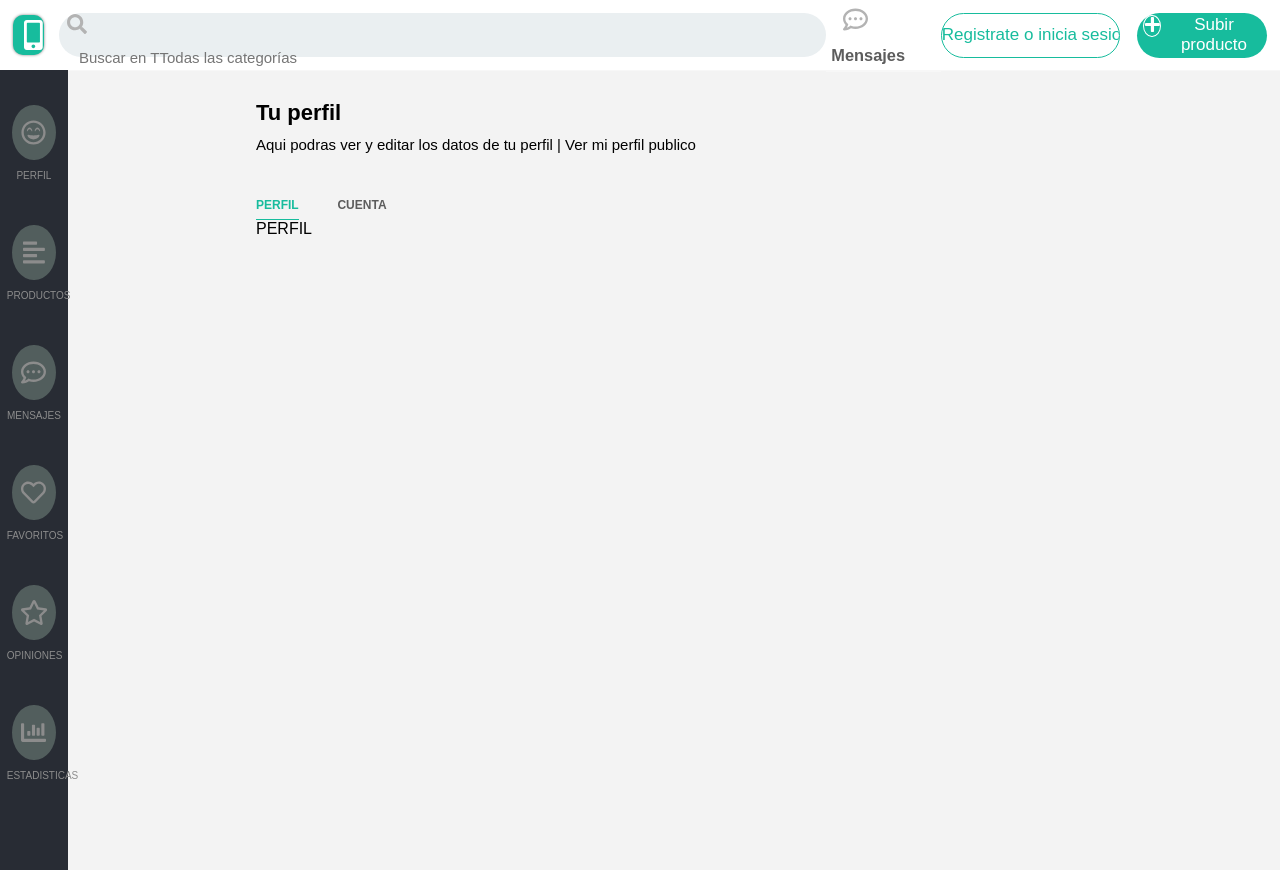
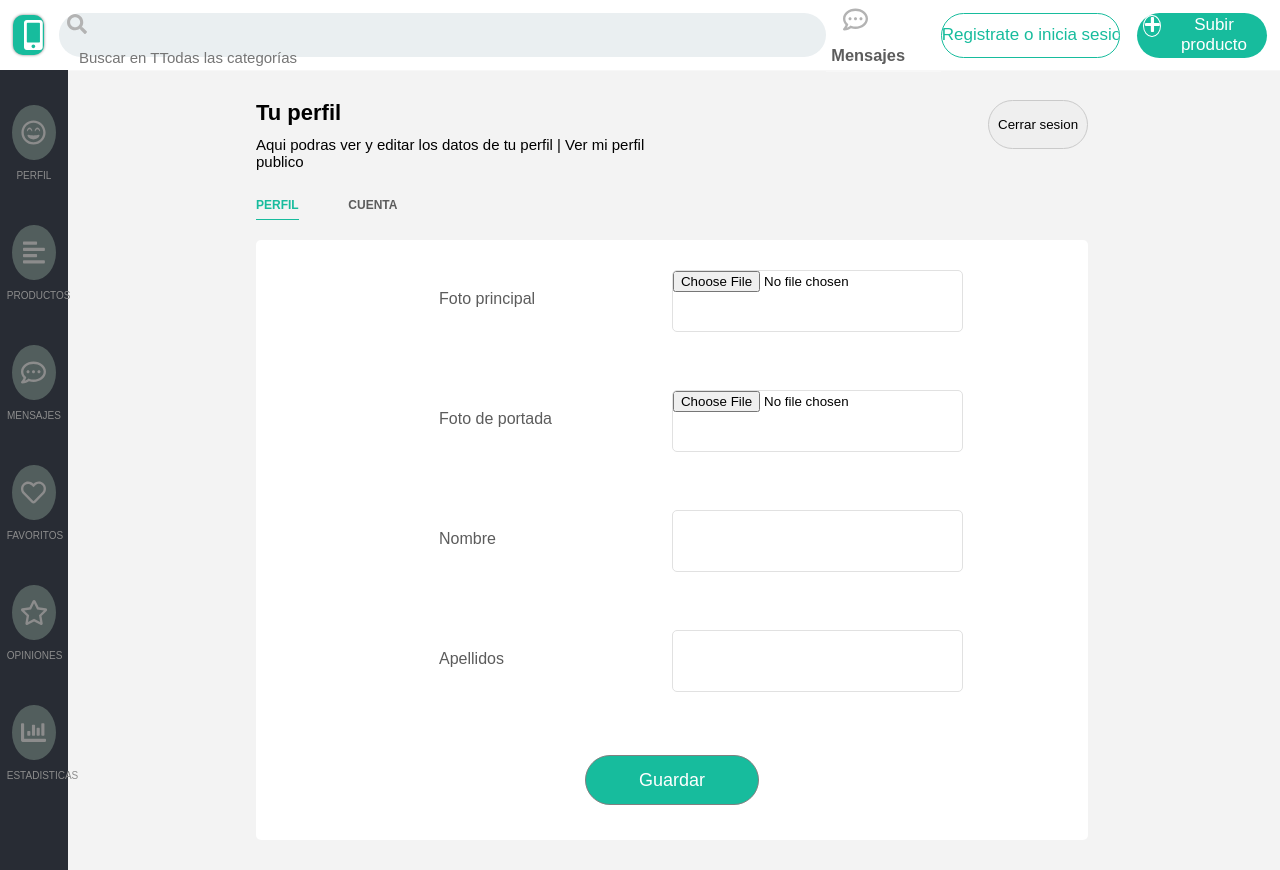
Before and after one commit to crislaez/Front_End_Wallaful, a React (Create React App) app: page /perfil in a window 1280 px wide. Built offline with nearby package versions, Linux system fonts and the light colour scheme.

Commit message:
terminando componente editar perfil usuario

```diff
--- a/src/Components/EditarPerfil/EdiarPerfil.js
+++ b/src/Components/EditarPerfil/EdiarPerfil.js
@@ -1,14 +1,106 @@
 import React, {useState, useEffect} from 'react';
 //css
 import './EditarPerfil.css';
+//services
+import {updateUser} from '../../Services/Services';
+//ruta
+import {withRouter} from 'react-router-dom';
+//alertas
+import swal from'sweetalert';
 
 const EditarPerfil = (props) => {
 
+    const [fotoPerfil, setFotoPerfil] = useState('');
+    const [fotoPortada, setFotoPortada] = useState('');
+    const [nombre, setNombre] = useState('');
+    const [apellido, setApellido] = useState('');
+
+    const handleSubmit = (event) => {
+        event.preventDefault();
+
+        if(!fotoPerfil){
+            swal('Oops','Seleccione la foto de perfil','error');
+        }
+        else if(!fotoPerfil){
+            swal('Oops','Seleccione la foto del banner','error');
+        }
+        else if(!nombre){
+            swal('Oops','Seleccione el nombre','error');
+        }
+        else if(!apellido){
+            swal('Oops','Seleccione el apellido','error');
+        }
+        else{
+            console.log(fotoPerfil)
+            console.log(fotoPortada)
+            console.log(nombre)
+            console.log(apellido)
+
+            let datosUsuario = nombre+' '+apellido
+            const data = new FormData();
+            data.append = ('foto_perfil',fotoPerfil);
+            data.append = ('foto_banner',fotoPortada);
+            data.append = ('nombre',datosUsuario);
+
+            updateUser(localStorage.getItem('primariwallafull'), data)
+            .then(response => {
+                console.log(response);
+                if(response.success){
+                    swal('Ook','Modificado correctamente','success');
+                    props.history.push('/productos/mizona');
+                    window.location.reload(true);
+                }else{
+                    swal('Oops','Error al actuializar los datos','error');
+                }
+            })
+            .catch(err => console.log(err));
+        };
+
+    }
+
     return(
-        <div>
-            PERFIL
-        </div>
+        <form onSubmit={handleSubmit} className='formulario-editar-perfil'>
+               <div >
+                    <div>
+                        <p>Foto principal</p>
+                    </div>
+                    <div>
+                        <input type='file' onChange={event => setFotoPerfil(event.target.files[0])}></input>
+                    </div>
+                </div>
+
+                <div>
+                    <div>
+                        <p>Foto de portada</p>
+                    </div>
+                    <div>
+                        <input type='file' onChange={event => setFotoPortada(event.target.files[0])}></input>
+                    </div>
+                </div>
+
+                <div>
+                    <div>
+                        <p>Nombre</p>
+                    </div>
+                    <div>
+                        <input value={nombre} type='text' onChange={event => setNombre(event.target.value)}></input>
+                    </div>
+                </div>
+
+                <div>
+                    <div>
+                        <p>Apellidos</p>
+                    </div>
+                    <div>
+                        <input value={apellido} type='text' onChange={event => setApellido(event.target.value)}></input>
+                    </div>
+                </div>
+
+                <div>
+                    <input className='input-formulario-editar' type='submit' value='Guardar'></input>
+                </div>
+        </form>
     )
 }
 
-export default EditarPerfil
+export default withRouter(EditarPerfil)
--- a/src/Components/EditarPerfil/EditarPerfil.css
+++ b/src/Components/EditarPerfil/EditarPerfil.css
@@ -0,0 +1,57 @@
+.formulario-editar-perfil{
+    width: 100%;
+    height: 600px;
+    margin-top: 20px;
+    background: white;
+    border-radius: 5px;
+    display: flex;
+    flex-direction: column;
+}
+
+.formulario-editar-perfil div{
+    width: 70%;
+    height: 70px;
+    margin: auto;
+    display: flex;
+    flex-direction: row;
+    flex-wrap: wrap;
+}
+
+.formulario-editar-perfil div div{
+    width: 50%;
+}
+
+.formulario-editar-perfil div div p{
+    margin-left: 20%;
+    margin-top: 25px;
+    color: #5C5C5C;
+}
+
+.formulario-editar-perfil div div input{
+    width: 100%;
+    height: 60px;
+    border-radius: 5px;
+    border: 1px solid #E1E1E1;
+    margin-top: 5px;
+}
+
+.formulario-editar-perfil input:focus{
+    outline: none;
+}
+
+.input-formulario-editar{
+    width: 30%;
+    height: 50px;
+    border-radius: 30px;
+    border: 1px solid gray;
+    margin: auto;
+    background: #17BC9D;
+    cursor: pointer;
+    font-size: 18px;
+    color: white;
+    transition: all 300ms;
+}
+
+.input-formulario-editar:hover{
+    background: #21947F;
+}
--- a/src/Pages/Perfil/Perfil.css
+++ b/src/Pages/Perfil/Perfil.css
@@ -5,10 +5,11 @@
 }
 
 .contenedor-perfil{
-    width: 60%;
+    width: 65%;
     min-height: 700px;
     /* background: greenyellow; */
-    margin: auto;
+    /* margin: auto; */
+    margin-left: 20%;
     display: flex;
     flex-direction: column;
 }
@@ -18,6 +19,18 @@
     height: 70px;
     /* background: greenyellow; */
     margin-top: 30px;
+    display: flex;
+    flex-direction: row;
+    flex-wrap: wrap;
+    justify-content: space-between;
+}
+
+.div-izqueirda-editar-perfil{
+    width: 50%;
+}
+
+.div-redecha-editar-perfil{
+    width: 12%;
 }
 
 .div-titulo-perfil h2{
@@ -27,6 +40,24 @@
 .div-titulo-perfil p{
     margin-top: 10px;
     font-size: 15px;
+}
+
+.div-titulo-perfil input{
+    width: 100%;
+    height: 70%;
+    border-radius: 30px;
+    border: 1px solid #CACACA;
+    transition: all 300ms;
+    cursor: pointer;
+}
+
+.div-titulo-perfil input:hover{
+    color: white;
+    background: #E45F5F;
+}
+
+.div-titulo-perfil input:focus{
+    outline: none;
 }
 
 .div-botones-perfil{
--- a/src/Pages/Perfil/Perfil.js
+++ b/src/Pages/Perfil/Perfil.js
@@ -1,6 +1,10 @@
 import React, {useState, useEffect} from 'react';
 //css
 import './Perfil.css';
+//ruta
+import {withRouter} from 'react-router-dom';
+//alertas
+import swal from 'sweetalert';
 //componentes
 import EditarPerfil from '../../Components/EditarPerfil/EdiarPerfil';
 import Cuenta from '../../Components/Cuenta/Cuenta';
@@ -40,12 +44,39 @@ const Perfil = (props) => {
 
     };
 
+    //boton para cerrar sesion
+    const handleClickCerrarSesion = () => {
+        swal({
+                title: "Estas seguro?",
+                text: "Cerraras sesion!",
+                icon: "warning",
+                buttons: true,
+                dangerMode: true,
+        })
+        .then((willDelete) => {
+            if (willDelete) {
+                localStorage.removeItem('primariwallafull');
+                localStorage.removeItem('wallafullroken');
+                props.history.push('/inicio');
+            swal("Poof! Your imaginary file has been deleted!", {icon: "success",});
+            }
+        });
+
+
+    }
+
     return(
         <section className='section-perfil'>
             <div className='contenedor-perfil'>
                 <div className='div-titulo-perfil'>
-                    <h2>Tu perfil</h2>
-                    <p>Aqui podras ver y editar los datos de tu perfil | Ver mi perfil publico</p>
+                    <div className='div-izqueirda-editar-perfil'>
+                        <h2>Tu perfil</h2>
+                        <p>Aqui podras ver y editar los datos de tu perfil | Ver mi perfil publico</p>
+                    </div>
+                    <div className='div-redecha-editar-perfil'>
+                        <input onClick={handleClickCerrarSesion} type='button' value='Cerrar sesion'></input>
+                    </div>
+
                 </div>
 
                 <div className='div-botones-perfil'>
@@ -72,4 +103,4 @@ const Perfil = (props) => {
     )
 }
 
-export default Perfil
+export default withRouter(Perfil)
--- a/src/Services/Services.js
+++ b/src/Services/Services.js
@@ -21,5 +21,10 @@ export const getProductByIdUser = (data) => {
 
 //borrar producto
 export const removeProductByIdProduct = (data) => {
-    return fetch(process.env.REACT_APP_URL+'/api/removeProductByIdProduct/'+data,{method:'DELETE',headers:{authorization:`BEARER ${localStorage.getItem('wallafullroken')}`}}).then(data => data.json())
+    return fetch(process.env.REACT_APP_URL+'/api/removeProductByIdProduct/'+data,{method:'DELETE',headers:{authorization: `BEARER ${localStorage.getItem('wallafullroken')}`}}).then(data => data.json())
 }
+
+//actualizar imagenes i datos del usuario
+export const updateUser = (id, data) => {
+    return fetch(process.env.REACT_APP_URL+'/api/updateUser/'+id, {method:'PUT',body:data, headers:{authorization: `BEARER ${localStorage.getItem('wallafullroken')}`}}).then(data => data.json())
+}
```
